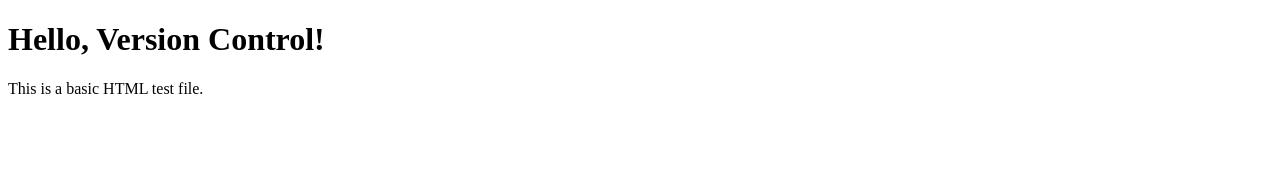
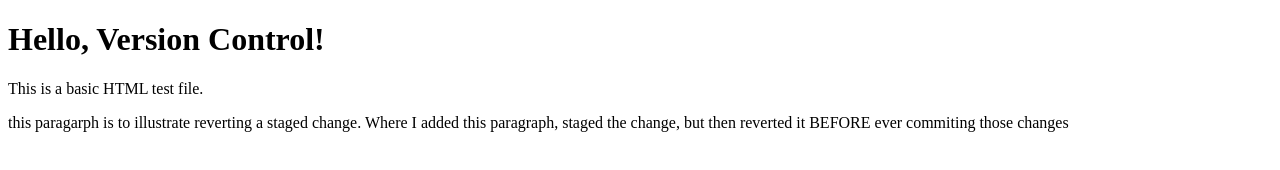
Before and after one commit to PSStudent01/302.1-activity_3, a plain HTML site: page index.html in a window 1280 px wide. Drawn offline with Linux system fonts and the light colour scheme.

Commit message:
keeping these edits after all

```diff
--- a/index.html
+++ b/index.html
@@ -8,5 +8,7 @@
 <body>
     <h1>Hello, Version Control!</h1>
     <p>This is a basic HTML test file.</p>
+    <p>this paragarph is to illustrate reverting a staged change. Where I added this paragraph, staged the change, but then reverted it BEFORE ever commiting those changes</p>
+
 </body>
 </html>
```
